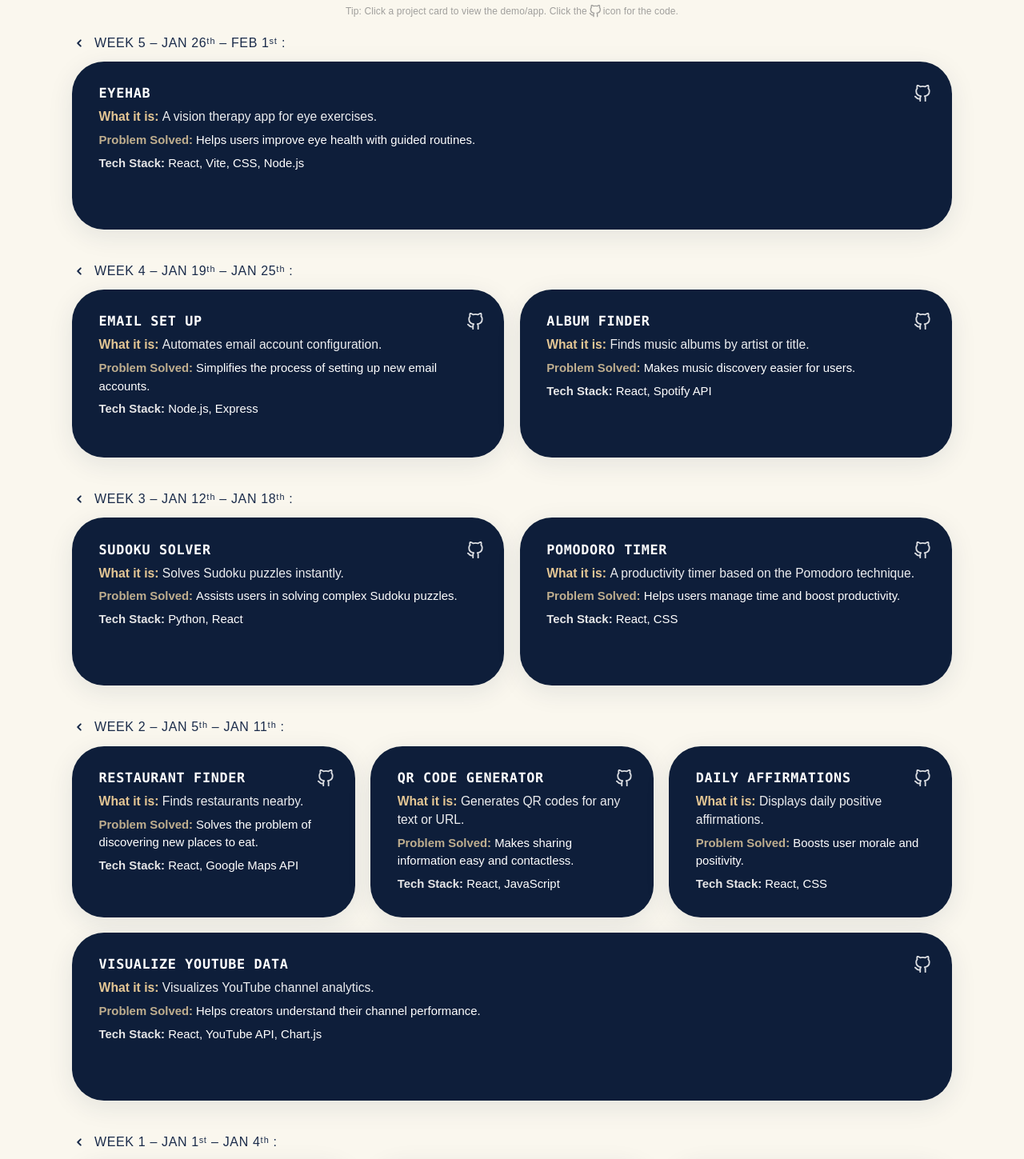
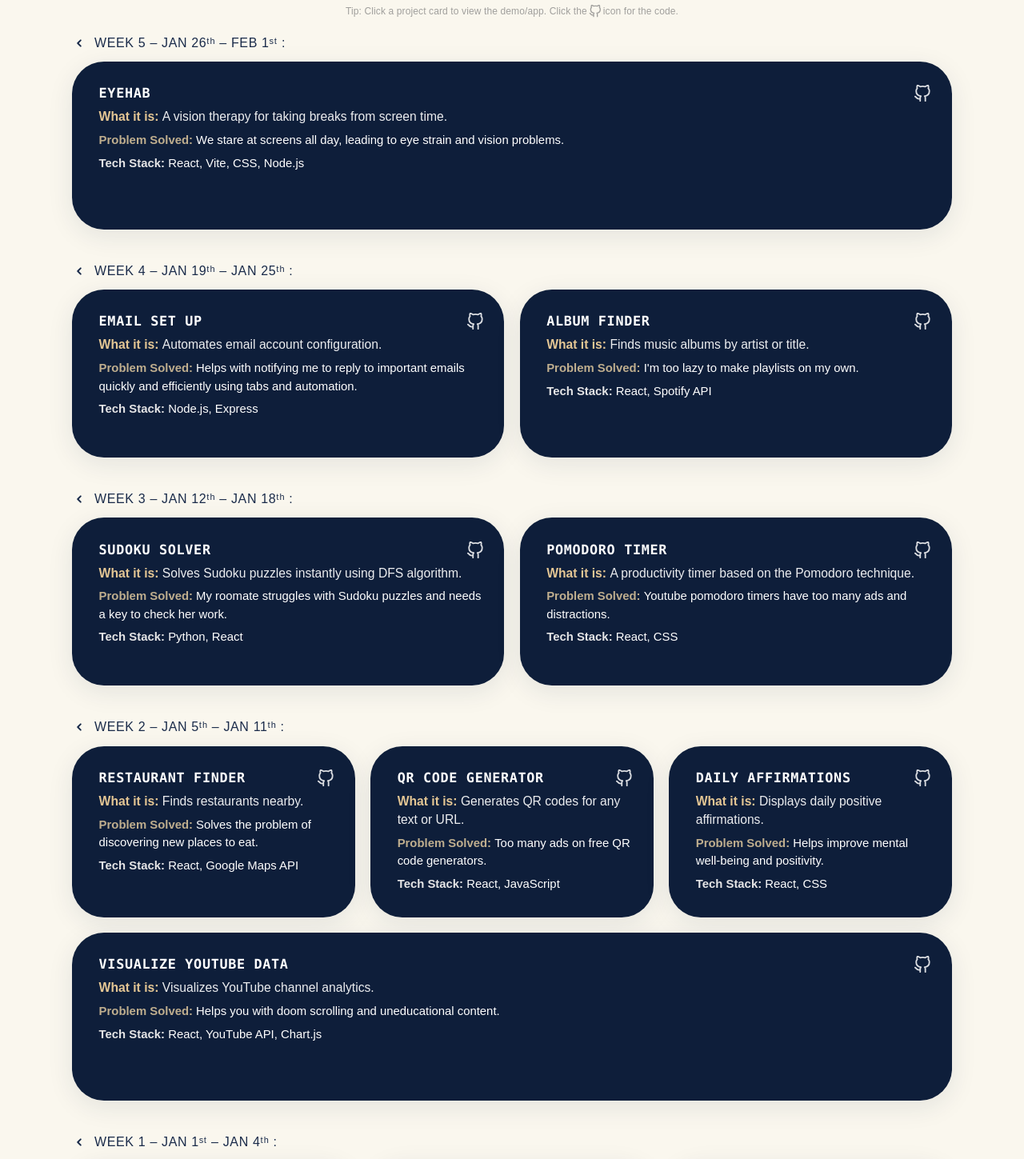
Before and after one commit to KoalaisMad/newPortfolio, a React (Vite) app in the folder Portfolio/portfolio-app/: page /projectsbyweek in a window 1280 px wide. Shown: the part 440-1889 px from the top of the page at 80% size. Built offline with nearby package versions, Linux system fonts and the light colour scheme.

Commit message:
minor changes

```diff
--- a/Portfolio/portfolio-app/src/ProjectsByWeek.jsx
+++ b/Portfolio/portfolio-app/src/ProjectsByWeek.jsx
@@ -10,8 +10,8 @@ const weekData = [
         title: 'EYEHAB',
         image: false,
         github: 'https://github.com/KoalaisMad',
-        description: 'A vision therapy app for eye exercises.',
-        problem: 'Helps users improve eye health with guided routines.',
+        description: 'A vision therapy for taking breaks from screen time.',
+        problem: 'We stare at screens all day, leading to eye strain and vision problems.',
         techStack: ['React', 'Vite', 'CSS', 'Node.js']
       },
     ],
@@ -24,7 +24,7 @@ const weekData = [
         image: false,
         github: 'https://github.com/KoalaisMad',
         description: 'Automates email account configuration.',
-        problem: 'Simplifies the process of setting up new email accounts.',
+        problem: 'Helps with notifying me to reply to important emails quickly and efficiently using tabs and automation.',
         techStack: ['Node.js', 'Express']
       },
       {
@@ -32,7 +32,7 @@ const weekData = [
         image: false,
         github: 'https://github.com/KoalaisMad',
         description: 'Finds music albums by artist or title.',
-        problem: 'Makes music discovery easier for users.',
+        problem: 'I\'m too lazy to make playlists on my own.',
         techStack: ['React', 'Spotify API']
       },
     ],
@@ -44,8 +44,8 @@ const weekData = [
         title: 'SUDOKU SOLVER',
         image: false,
         github: 'https://github.com/KoalaisMad',
-        description: 'Solves Sudoku puzzles instantly.',
-        problem: 'Assists users in solving complex Sudoku puzzles.',
+        description: 'Solves Sudoku puzzles instantly using DFS algorithm.',
+        problem: 'My roomate struggles with Sudoku puzzles and needs a key to check her work.',
         techStack: ['Python', 'React']
       },
       {
@@ -53,7 +53,7 @@ const weekData = [
         image: false,
         github: 'https://github.com/KoalaisMad',
         description: 'A productivity timer based on the Pomodoro technique.',
-        problem: 'Helps users manage time and boost productivity.',
+        problem: 'Youtube pomodoro timers have too many ads and distractions.',
         techStack: ['React', 'CSS']
       },
     ],
@@ -74,7 +74,7 @@ const weekData = [
         image: false,
         github: 'https://github.com/KoalaisMad',
         description: 'Generates QR codes for any text or URL.',
-        problem: 'Makes sharing information easy and contactless.',
+        problem: 'Too many ads on free QR code generators.',
         techStack: ['React', 'JavaScript']
       },
       {
@@ -82,7 +82,7 @@ const weekData = [
         image: false,
         github: 'https://github.com/KoalaisMad',
         description: 'Displays daily positive affirmations.',
-        problem: 'Boosts user morale and positivity.',
+        problem: 'Helps improve mental well-being and positivity.',
         techStack: ['React', 'CSS']
       },
       {
@@ -90,7 +90,7 @@ const weekData = [
         image: false,
         github: 'https://github.com/KoalaisMad',
         description: 'Visualizes YouTube channel analytics.',
-        problem: 'Helps creators understand their channel performance.',
+        problem: 'Helps you with doom scrolling and uneducational content.',
         techStack: ['React', 'YouTube API', 'Chart.js']
       },
     ],
@@ -103,7 +103,7 @@ const weekData = [
         image: false,
         github: 'https://github.com/KoalaisMad',
         description: 'A fun twist on classic Tic Tac Toe.',
-        problem: 'Provides a new way to play a classic game.',
+        problem: 'helps siblings play fair without a physical board.',
         techStack: ['React', 'CSS']
       },
       {
```
